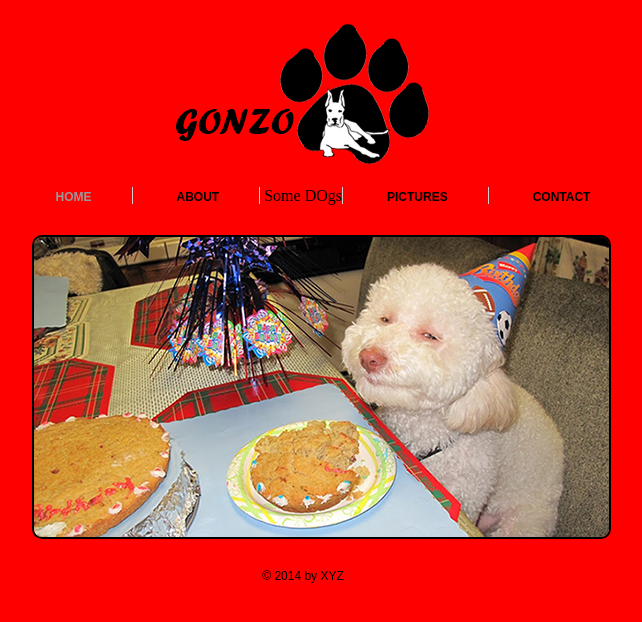
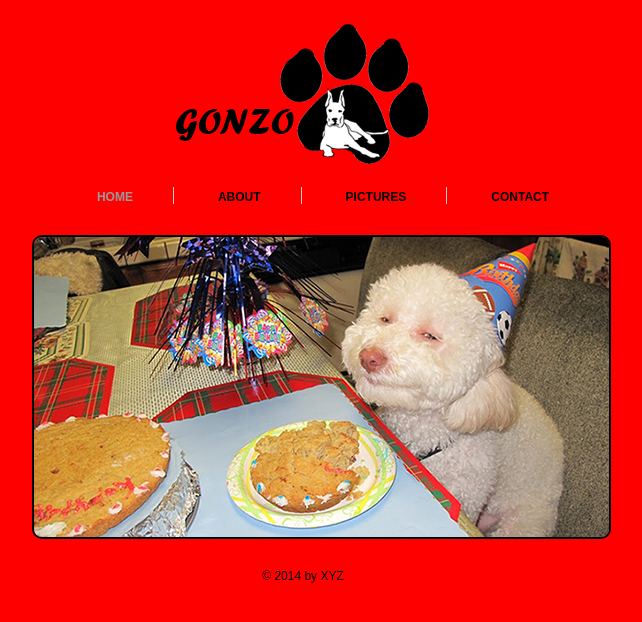
Before and after one commit to IvanNajdovski/tutorials, a plain HTML site: page index.html in a window 1280 px wide. Shown: the whole page, without its empty margins (337-979 px from the left). Drawn offline with Linux system fonts and the light colour scheme.

Commit message:
back on the previous version

```diff
--- a/index.html
+++ b/index.html
@@ -28,7 +28,6 @@
 		<ul>
 			<li><a class="active" href="index.html">HOME</a></li>
 			<li><a href="about.html">ABOUT</a></li>
-            <li>Some DOgs</li>
 			<li><a href="picture.html">PICTURES</a></li>
 			<li class="bdr"><a class="pdg" href="contact.html">CONTACT</a></li>
 		</ul>
```
